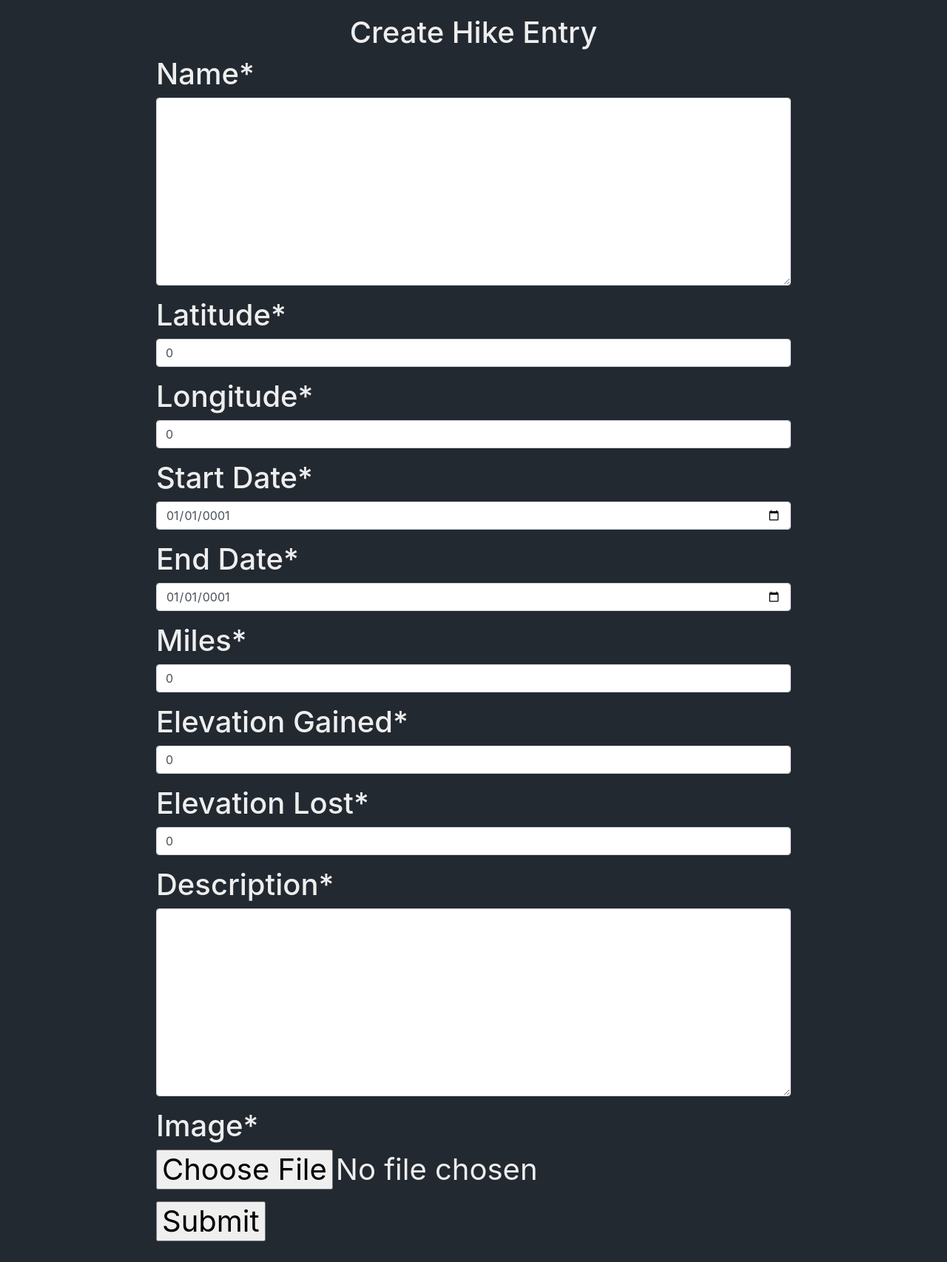
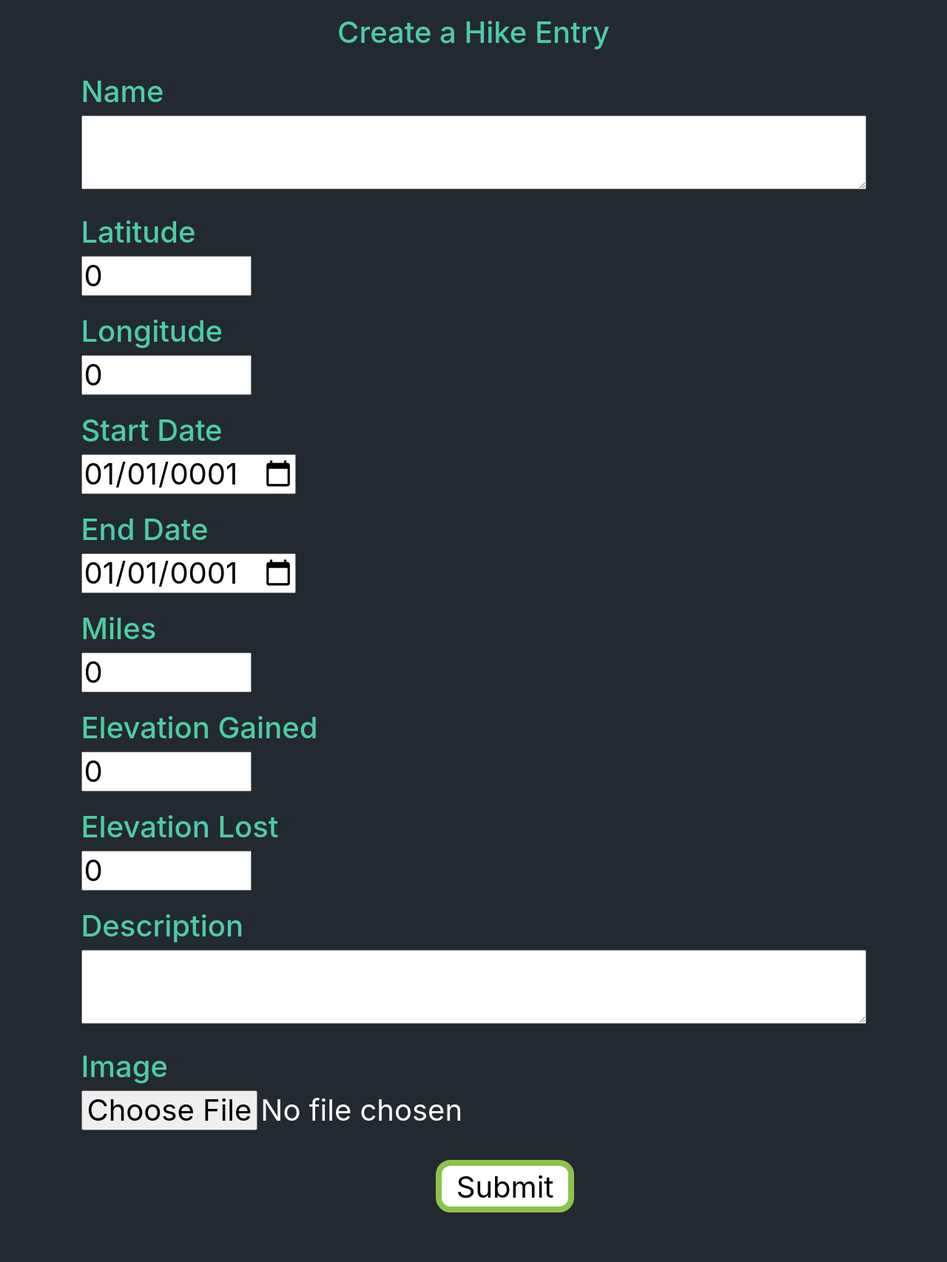
Before and after one commit to mdrewry/TrailTracker, a Django app: page /addEntry in a window 1280 px wide. Shown: the part 50-1756 px from the top of the page at 74% size. After the commit the page ends 1689 px from the top, so only its background shows below. Run offline with Django 3.2, Linux system fonts and the light colour scheme; some libraries are stand-ins or nearby versions.

Commit message:
added css to forms

```diff
--- a/TrailTracker/settings.py
+++ b/TrailTracker/settings.py
@@ -41,7 +41,7 @@ INSTALLED_APPS = [
     'django.contrib.staticfiles',
     'crispy_forms',
 ]
-CRISPY_TEMPLATE_PACK = 'bootstrap4'
+CRISPY_TEMPLATE_PACK = 'bootstrap'
 MIDDLEWARE = [
     'django.middleware.security.SecurityMiddleware',
     'django.contrib.sessions.middleware.SessionMiddleware',
--- /dev/null
+++ b/dashboard/static/css/form.css
@@ -0,0 +1,61 @@
+#form-title{
+    color: #4ecca3;
+}
+.control-group{
+    color: #4ecca3;
+}
+#id_name{
+    height: 100px;
+}
+#id_description{
+    height: 100px;
+}
+#id_latitude{
+    width: 230px;
+}
+#id_longitude{
+    width: 230px;
+}
+#id_startDate{
+    width: 290px;
+}
+#id_endDate{
+    width: 290px;
+}
+#id_miles{
+    width: 230px;
+}
+#id_elevationGain{
+    width: 230px;
+}
+#id_elevationLoss{
+    width: 230px;
+}
+.asteriskField{
+    color: #232931;
+}
+.clearablefileinput{
+    color: white;
+}
+label{
+    margin-top: 1.5rem;
+}
+input[type="submit"]{
+    position: absolute;
+    background-color: white;
+    left: 46%;
+    color: black;
+    font-size: inherit;
+    padding: 5px 20px;
+    cursor: pointer;
+    border-radius: 20px;
+    text-align: center;
+    border: 8px solid #8BC34A;
+    margin-top: 2.5rem;
+    padding-bottom: 2px;
+    margin-bottom: 50px;
+}
+input[type="submit"]:hover {
+    background-color: #8BC34A;
+    color: white;
+  }
--- a/templates/addEntry.html
+++ b/templates/addEntry.html
@@ -1,6 +1,9 @@
 {% extends "dashboard.html" %} {% block content %}
 {% load crispy_forms_tags %}
-<h1 class="content-text">Create Hike Entry</h1>
+{% load static %}
+<link rel="stylesheet" href="{% static 'css/form.css' %}" />
+
+<h1 id="form-title" class="content-text">Create a Hike Entry</h1>
 
 <h1 class="content-text">
     <form action="addEntry" method="POST" enctype="multipart/form-data">
```
Also changed, not shown: templates/editEntry.html (+12 -6 lines).
